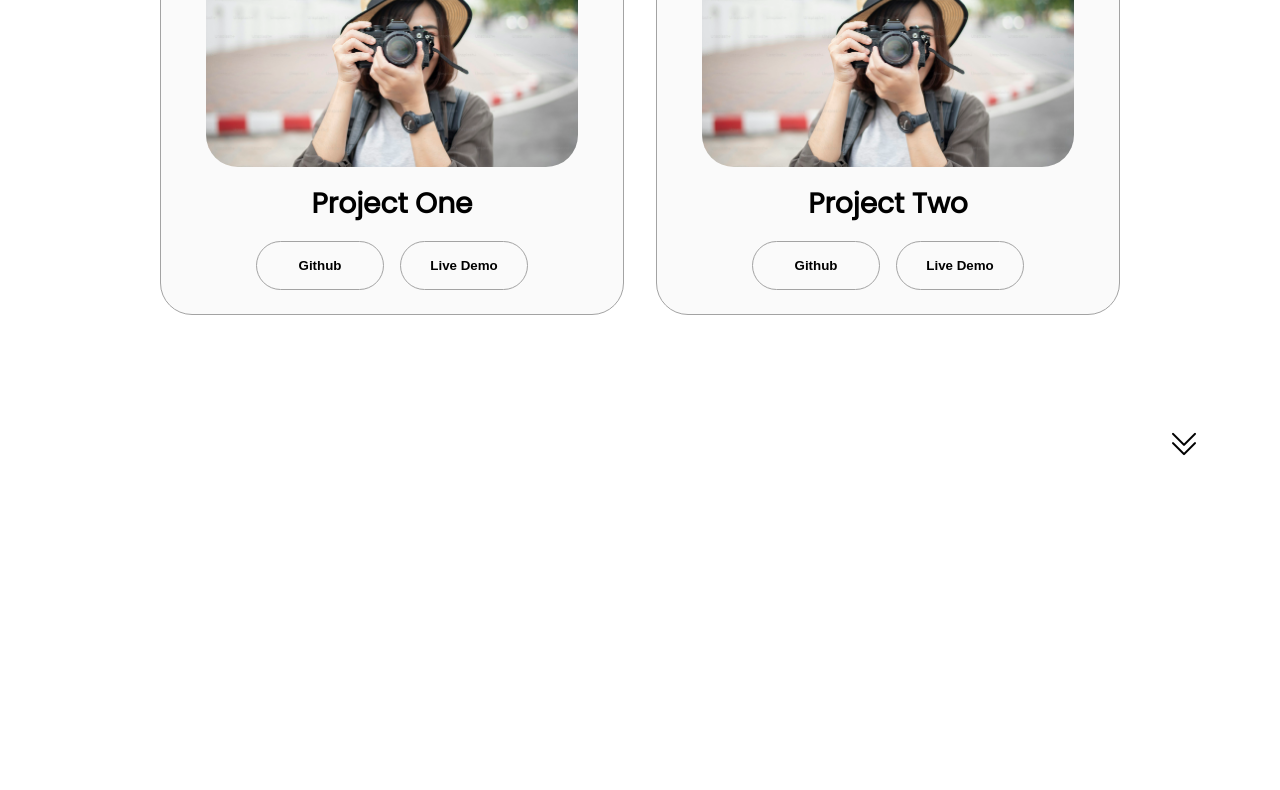
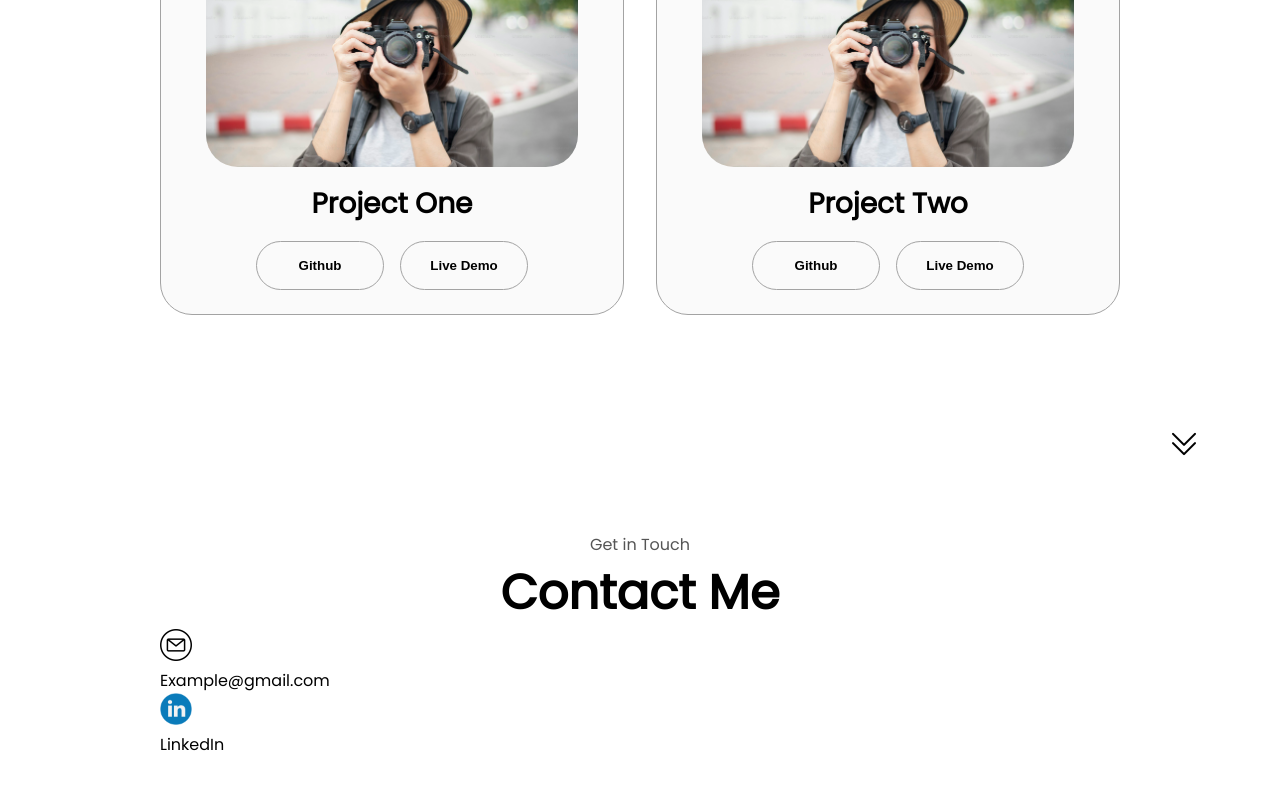
Before and after one commit to SumanDangol2000/Personal_Portfolio, a plain HTML site: page myPersonalPortfolio/index.html in a window 1280 px wide. Shown: the part 2580-3370 px from the top of the page. Before the commit the page ends 3080 px from the top, so only its background shows below. Drawn offline with Linux system fonts and the light colour scheme.

Commit message:
complete html code for contact section

```diff
--- a/myPersonalPortfolio/index.html
+++ b/myPersonalPortfolio/index.html
@@ -325,6 +325,21 @@
       />
     </section>
 
+    <section id="contact">
+      <p class="section_text_p1">Get in Touch</p>
+      <h1 class="title">Contact Me</h1>
+      <div class="contact-info-upper-container">
+        <div class="contact-info-container">
+          <img src="./assets/images/email.png" alt="Email icon" class="icon contact-icon">
+          <p> <a href="mailto:example@gmail.com">Example@gmail.com</a> </p>
+        </div>
+        <div class="contact-info-container">
+          <img src="./assets/images/linkedin.png" alt="LinkedIn icon" class="icon contact-icon">
+          <p> <a href="https://linkedin.com">LinkedIn</a> </p>
+        </div>
+      </div>
+    </section>
+
     <script src="script.js"></script>
   </body>
 </html>
```
Also changed, not shown: myPersonalPortfolio/assets/images/email.png (added).
